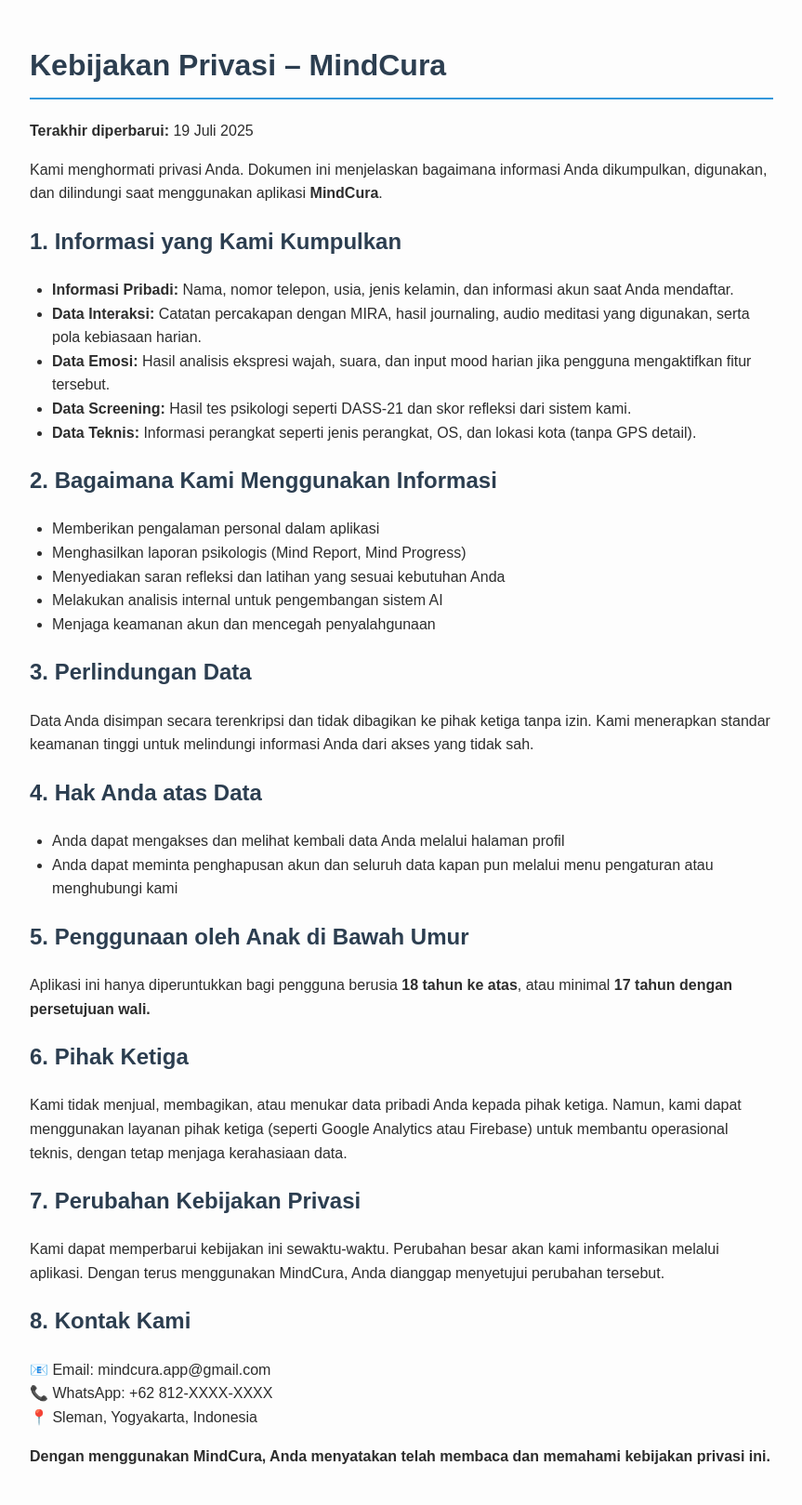
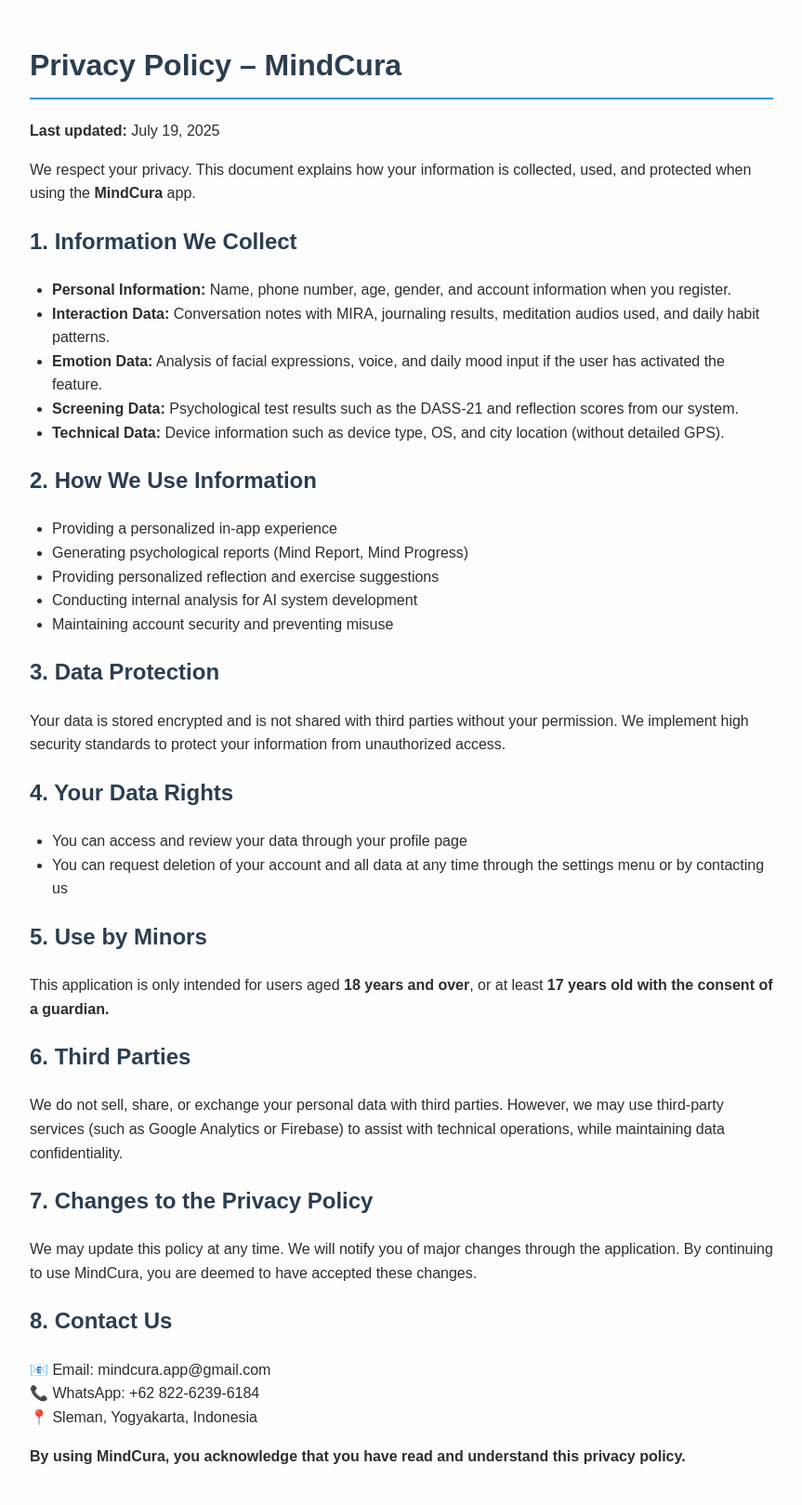
Before and after one commit to hef-max/flask-vercel-app, a Flask app: page /api/data/privacy_policy in a window 1280 px wide. Shown: the whole page at 93% size, without its empty margins (208-1071 px from the left). Run offline with Flask 3, Linux system fonts and the light colour scheme.

Commit message:
updates files code

```diff
--- a/templates/privacy_policy.html
+++ b/templates/privacy_policy.html
@@ -31,55 +31,54 @@
 </head>
 <body>
 
-  <h1>Kebijakan Privasi – MindCura</h1>
-  <p><strong>Terakhir diperbarui:</strong> 19 Juli 2025</p>
+  <h1>Privacy Policy – MindCura</h1>
+  <p><strong>Last updated:</strong> July 19, 2025</p>
 
-  <p>Kami menghormati privasi Anda. Dokumen ini menjelaskan bagaimana informasi Anda dikumpulkan, digunakan, dan dilindungi saat menggunakan aplikasi <strong>MindCura</strong>.</p>
+<p>We respect your privacy. This document explains how your information is collected, used, and protected when using the <strong>MindCura</strong> app.</p>
 
-  <h2>1. Informasi yang Kami Kumpulkan</h2>
+<h2>1. Information We Collect</h2>
 <ul>
-    <li><strong>Informasi Pribadi:</strong> Nama, nomor telepon, usia, jenis kelamin, dan informasi akun saat Anda mendaftar.</li>
-    <li><strong>Data Interaksi:</strong> Catatan percakapan dengan MIRA, hasil journaling, audio meditasi yang digunakan, serta pola kebiasaan harian.</li>
-    <li><strong>Data Emosi:</strong> Hasil analisis ekspresi wajah, suara, dan input mood harian jika pengguna mengaktifkan fitur tersebut.</li>
-    <li><strong>Data Screening:</strong> Hasil tes psikologi seperti DASS-21 dan skor refleksi dari sistem kami.</li>
-    <li><strong>Data Teknis:</strong> Informasi perangkat seperti jenis perangkat, OS, dan lokasi kota (tanpa GPS detail).</li>
+<li><strong>Personal Information:</strong> Name, phone number, age, gender, and account information when you register.</li>
+<li><strong>Interaction Data:</strong> Conversation notes with MIRA, journaling results, meditation audios used, and daily habit patterns.</li>
+<li><strong>Emotion Data:</strong> Analysis of facial expressions, voice, and daily mood input if the user has activated the feature.</li>
+<li><strong>Screening Data:</strong> Psychological test results such as the DASS-21 and reflection scores from our system.</li>
+<li><strong>Technical Data:</strong> Device information such as device type, OS, and city location (without detailed GPS).</li>
 </ul>
 
-  <h2>2. Bagaimana Kami Menggunakan Informasi</h2>
+<h2>2. How We Use Information</h2>
 <ul>
-    <li>Memberikan pengalaman personal dalam aplikasi</li>
-    <li>Menghasilkan laporan psikologis (Mind Report, Mind Progress)</li>
-    <li>Menyediakan saran refleksi dan latihan yang sesuai kebutuhan Anda</li>
-    <li>Melakukan analisis internal untuk pengembangan sistem AI</li>
-    <li>Menjaga keamanan akun dan mencegah penyalahgunaan</li>
+<li>Providing a personalized in-app experience</li>
+<li>Generating psychological reports (Mind Report, Mind Progress)</li>
+<li>Providing personalized reflection and exercise suggestions</li>
+<li>Conducting internal analysis for AI system development</li>
+<li>Maintaining account security and preventing misuse</li>
 </ul>
 
-  <h2>3. Perlindungan Data</h2>
-  <p>Data Anda disimpan secara terenkripsi dan tidak dibagikan ke pihak ketiga tanpa izin. Kami menerapkan standar keamanan tinggi untuk melindungi informasi Anda dari akses yang tidak sah.</p>
+<h2>3. Data Protection</h2>
+<p>Your data is stored encrypted and is not shared with third parties without your permission. We implement high security standards to protect your information from unauthorized access.</p>
 
-  <h2>4. Hak Anda atas Data</h2>
+<h2>4. Your Data Rights</h2>
 <ul>
-    <li>Anda dapat mengakses dan melihat kembali data Anda melalui halaman profil</li>
-    <li>Anda dapat meminta penghapusan akun dan seluruh data kapan pun melalui menu pengaturan atau menghubungi kami</li>
+<li>You can access and review your data through your profile page</li>
+<li>You can request deletion of your account and all data at any time through the settings menu or by contacting us</li>
 </ul>
 
-  <h2>5. Penggunaan oleh Anak di Bawah Umur</h2>
-  <p>Aplikasi ini hanya diperuntukkan bagi pengguna berusia <strong>18 tahun ke atas</strong>, atau minimal <strong>17 tahun dengan persetujuan wali.</strong></p>
+<h2>5. Use by Minors</h2>
+<p>This application is only intended for users aged <strong>18 years and over</strong>, or at least <strong>17 years old with the consent of a guardian.</strong></p>
 
-  <h2>6. Pihak Ketiga</h2>
-  <p>Kami tidak menjual, membagikan, atau menukar data pribadi Anda kepada pihak ketiga. Namun, kami dapat menggunakan layanan pihak ketiga (seperti Google Analytics atau Firebase) untuk membantu operasional teknis, dengan tetap menjaga kerahasiaan data.</p>
+<h2>6. Third Parties</h2>
+<p>We do not sell, share, or exchange your personal data with third parties. However, we may use third-party services (such as Google Analytics or Firebase) to assist with technical operations, while maintaining data confidentiality.</p>
 
-  <h2>7. Perubahan Kebijakan Privasi</h2>
-  <p>Kami dapat memperbarui kebijakan ini sewaktu-waktu. Perubahan besar akan kami informasikan melalui aplikasi. Dengan terus menggunakan MindCura, Anda dianggap menyetujui perubahan tersebut.</p>
+<h2>7. Changes to the Privacy Policy</h2>
+<p>We may update this policy at any time. We will notify you of major changes through the application. By continuing to use MindCura, you are deemed to have accepted these changes.</p>
 
-  <h2>8. Kontak Kami</h2>
+<h2>8. Contact Us</h2>
 <p>
 📧 Email: mindcura.app@gmail.com<br/>
-    📞 WhatsApp: +62 812-XXXX-XXXX<br/>
+📞 WhatsApp: +62 822-6239-6184<br/>
 📍 Sleman, Yogyakarta, Indonesia
 </p>
 
-  <p><strong>Dengan menggunakan MindCura, Anda menyatakan telah membaca dan memahami kebijakan privasi ini.</strong></p>
-
+<p><strong>By using MindCura, you acknowledge that you have read and understand this privacy policy.</strong></p>
 </body>
 </html>
```
Also changed, not shown: templates/community_guidelines.html (+35 -26 lines), templates/report_vulnerability.html (+13 -5 lines), templates/terms_of_service.html (+24 -25 lines). Lines whose indentation alone changed are shown as unchanged.
